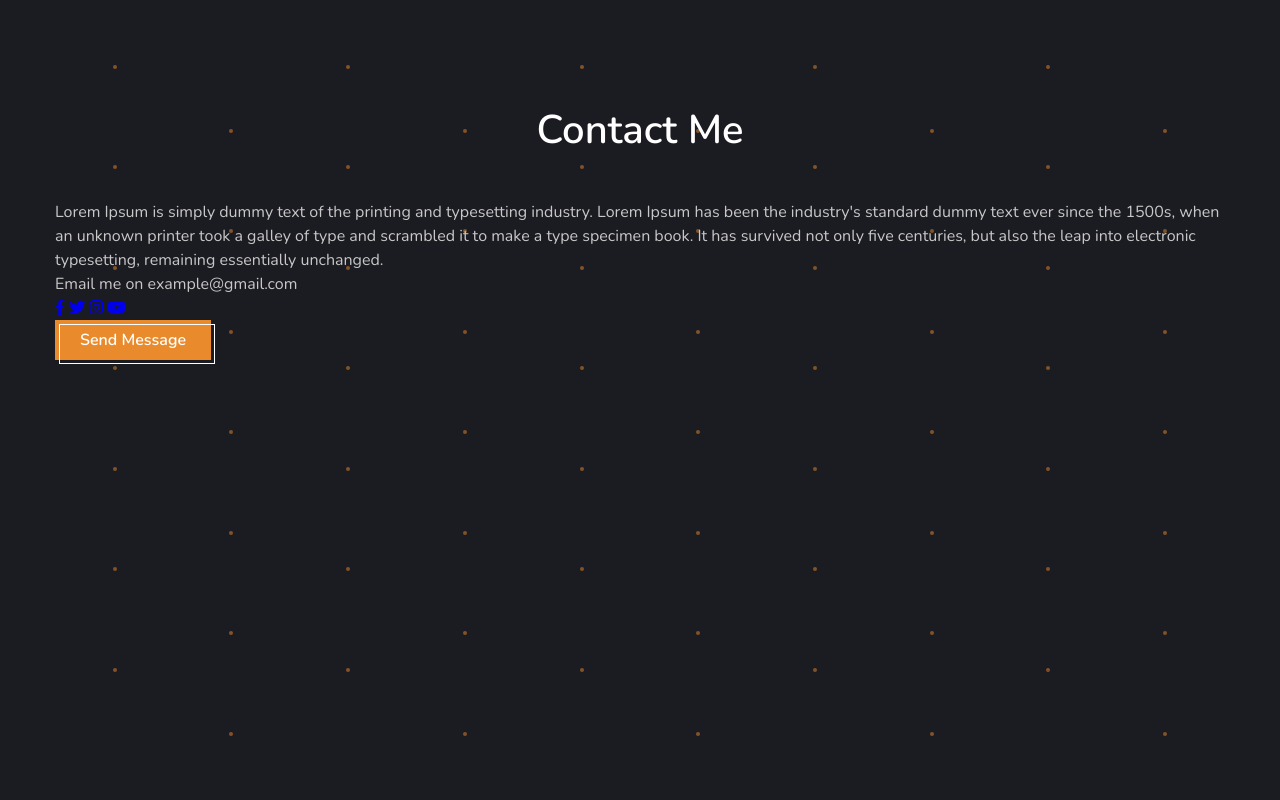
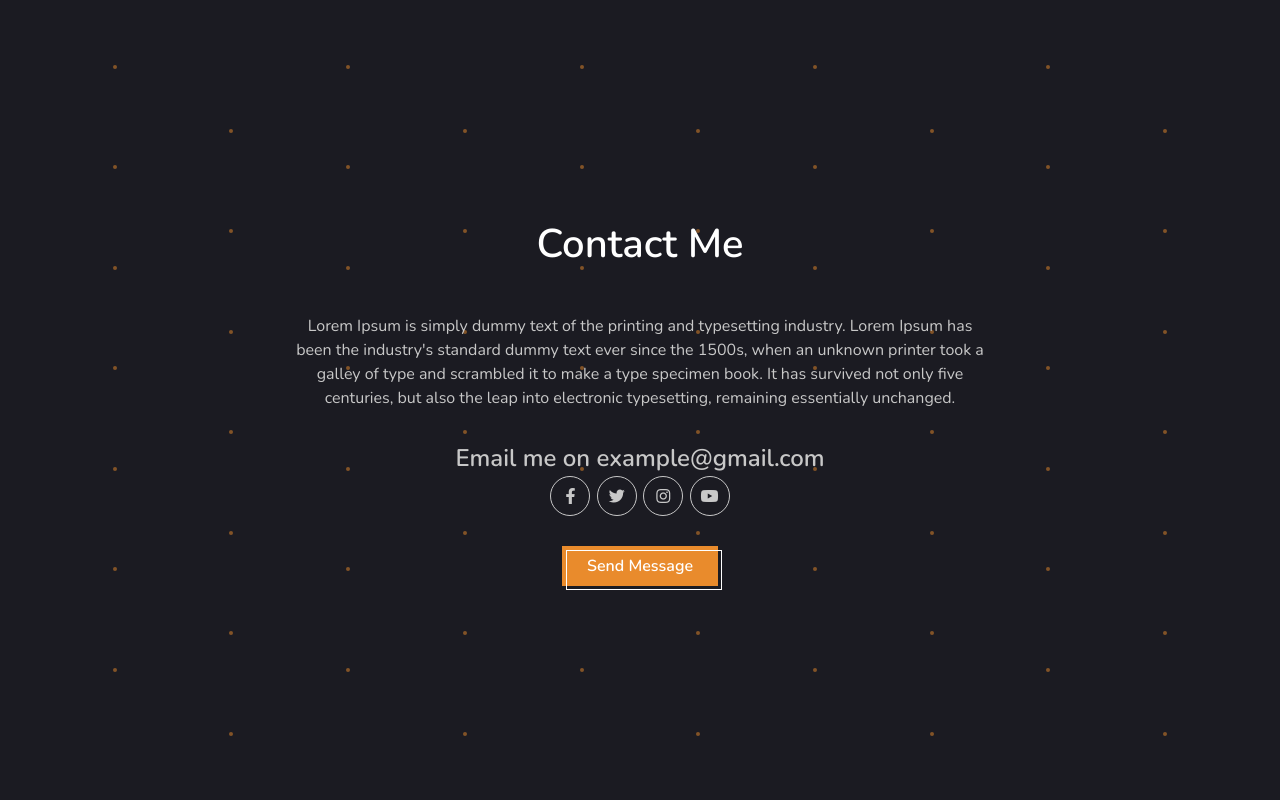
Before and after one commit to debodyuti1/portfolio-1, a PHP site: page / in a window 1280 px wide. Run offline with PHP 8.4, Linux system fonts and the light colour scheme.

Commit message:
contact me page details updates

```diff
--- a/css/style.css
+++ b/css/style.css
@@ -62,7 +62,7 @@ h1,h2,h3,h4,h5,h6{
 
 .container{
     max-width: 1170px;
-
+    margin: auto;
     margin: auto;
 }
 
@@ -642,3 +642,52 @@ Portfolio Section
 .pp-footer img{
     max-width: 120px;
 }
+
+/* Contact Section */
+
+.contact-section.active{
+    display: flex;
+}
+
+
+.contact-content{
+    max-width: 700px;
+    width: 100%;
+    margin: auto;
+    text-align: center;
+}
+
+.contact-text{
+    margin-bottom: 30px;
+
+}
+
+.contact-info-item p{
+    font-size: 24px;
+    font-weight: 600;
+}
+
+.contact-info-item .social-links span{
+margin-right: 4px;
+}
+
+.contact-info-item .social-links a{
+    height: 40px;
+    width: 40px;
+    border: 1px solid var(--white-light);
+    font-size: 16px;
+    display: inline-flex;
+    align-items: center;
+    justify-content: center;
+    color: var(--white-light);
+    border-radius: 50%;
+    transition: all 0.3s ease;
+}
+.contact-info-item .social-links a:hover{
+    color: var(--main-color);
+    border-color: var(--main-color);
+}
+
+.contact-content .toggle-contact-form-btn{
+    margin-top: 30px;
+}
--- a/index.html
+++ b/index.html
@@ -180,7 +180,7 @@
 
     <!-- Content Section START -->
 
-<section class="contact-section sec-padding">
+<section class="contact-section sec-padding min-vh-100 active">
     <div class="container">
         <div class="row">
             <div class="section-title">
```
